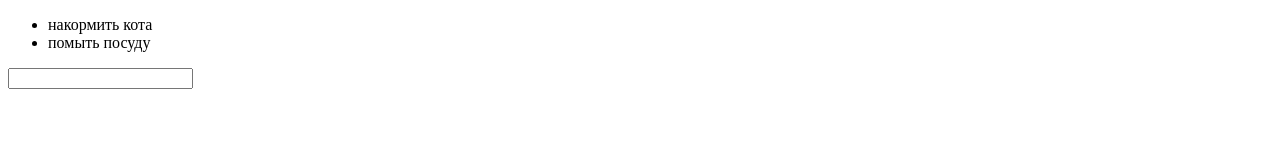
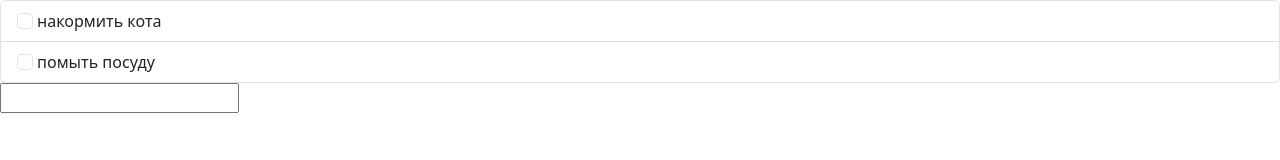
Before and after one commit to konnorriwer/to-do-list, a plain HTML site: page index.html in a window 1280 px wide. Drawn offline with nearby package versions, Linux system fonts and the light colour scheme.

Commit message:
еще одна добавка со стилем

```diff
--- a/index.html
+++ b/index.html
@@ -4,10 +4,13 @@
     <meta charset="UTF-8">
     <meta name="viewport" content="width=device-width, initial-scale=1.0">
     <title>Document</title>
+    <link href="https://cdn.jsdelivr.net/npm/bootstrap@5.3.3/dist/css/bootstrap.min.css" rel="stylesheet" integrity="sha384-QWTKZyjpPEjISv5WaRU9OFeRpok6YctnYmDr5pNlyT2bRjXh0JMhjY6hW+ALEwIH" crossorigin="anonymous">
 </head>
 <body>
     <div class="list"></div>
     <input type="text" class="input">
     <script type="text/javascript" src="index.js"></script>
+    <script src="https://cdn.jsdelivr.net/npm/bootstrap@5.3.3/dist/js/bootstrap.bundle.min.js" integrity="sha384-YvpcrYf0tY3lHB60NNkmXc5s9fDVZLESaAA55NDzOxhy9GkcIdslK1eN7N6jIeHz" crossorigin="anonymous"></script>
+
 </body>
 </html>
--- a/index.js
+++ b/index.js
@@ -6,9 +6,9 @@ function renderList(list) {
     let result = '';
     for (let index = 0; index < list.length; index++) {
         const element = list[index];
-        result = result + '<li>' + element + '</li>';
+        result = result + '<li class="list-group-item">' + '<input class="form-check-input me-1" type="checkbox" value="" id="firstCheckbox">' + element + '</li>';
     }
-    result = '<ul>' + result + '</ul>';
+    result = '<ul class="list-group">' + result + '</ul>';
     div.innerHTML = result;
 }
 
```
